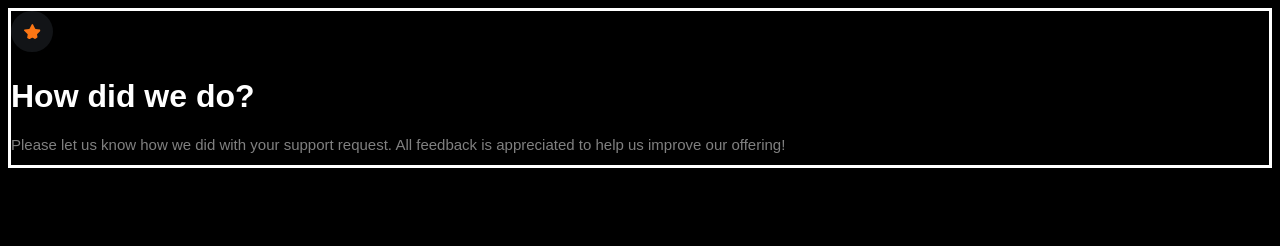
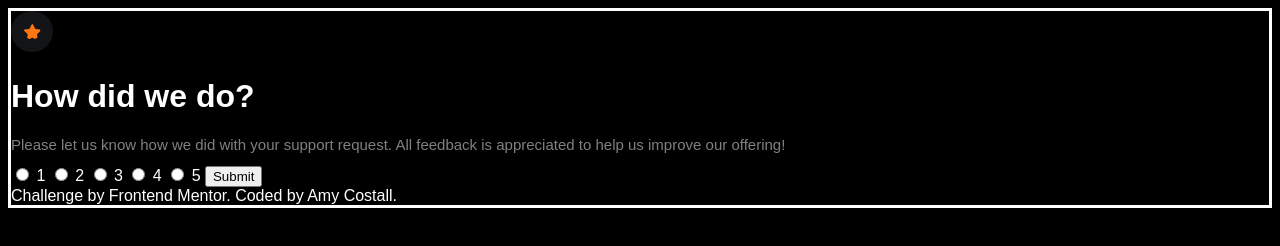
Before and after one commit to AmyMegan/interactive-rating-component-main, a plain HTML site: page index.html in a window 1280 px wide. Drawn offline with Linux system fonts and the light colour scheme.

Commit message:
HTML, CSS & Javascript added to file

```diff
--- a/index.html
+++ b/index.html
@@ -7,21 +7,28 @@
     <link rel="preconnect" href="https://fonts.googleapis.com"> <link rel="preconnect" href="https://fonts.gstatic.com" crossorigin>
     <link rel="stylesheet" src="style.css" href="style.css">
 
-    <title>Document</title>
+    <title>Interactive Rating Component</title>
 </head>
 <body>
     <div class="border">
-        <div class="">
         <img src="images/icon-star.svg" class="image" alt="star-image">
         </a>
-    </div>
 
 <h1> How did we do? </h1>
     <h2>Please let us know how we did with your support request. All feedback is appreciated to help us improve our offering!</h2>
-
+    <input type="radio" id="1" name="rating" value="1"> 1
+    <input type="radio" id="2" name="rating" value="2"> 2
+    <input type="radio" id="3" name="rating" value="3"> 3
+    <input type="radio" id="4" name="rating" value="4"> 4
+    <input type="radio" id="5" name="rating" value="5"> 5
+    <button id="submit" onclick="submit()">
+        Submit
+    </button>
+    <footer>
+        Challenge by Frontend Mentor. Coded by Amy Costall.
+    </footer>
 </div>
 
 <script src="index.js"></script>
-</div>
 </body>
 </html>
--- a/index.js
+++ b/index.js
@@ -1,5 +1,22 @@
-let ratingNumbers = document.getElementById("ratingNumbers");
+function submit() {
+    let ratingOne = document.getElementById("1");
+    let ratingTwo = document.getElementById("2");
+    let ratingThree = document.getElementById("3");
+    let ratingFour = document.getElementById("4");
+    let ratingFive = document.getElementById("5");
 
-ratingNumbers.addEventListener("submit")
+    if(ratingOne.checked==true)
+    console.log(`You selected ${ratingOne.value} of 5 Thank you! We appreciate you taking the time to give a rating. If you ever need more support, don't hesitate to get in touch!`);
 
-console.log("Thank you. s;dlkfjs;dlkfjsd;kl")
+    else if (ratingTwo.checked==true)
+    console.log(`You selected ${ratingTwo.value} of 5 Thank you! We appreciate you taking the time to give a rating. If you ever need more support, don't hesitate to get in touch!`);
+
+    if(ratingThree.checked==true)
+    console.log(`You selected ${ratingThree.value} of 5 Thank you! We appreciate you taking the time to give a rating. If you ever need more support, don't hesitate to get in touch!`);
+
+    else if (ratingFour.checked==true)
+    console.log(`You selected ${ratingFour.value} of 5 Thank you! We appreciate you taking the time to give a rating. If you ever need more support, don't hesitate to get in touch!`);
+
+    if(ratingFive.checked==true)
+    console.log(`You selected ${ratingFive.value} of 5 Thank you! We appreciate you taking the time to give a rating. If you ever need more support, don't hesitate to get in touch!`);
+}
--- a/style.css
+++ b/style.css
@@ -1,8 +1,8 @@
 body {
     background-color: black;
     font-family: 'Overpass', sans-serif;
+    color: white;
 }
-
 .border {
     border: solid;
     border-color: white;
```
